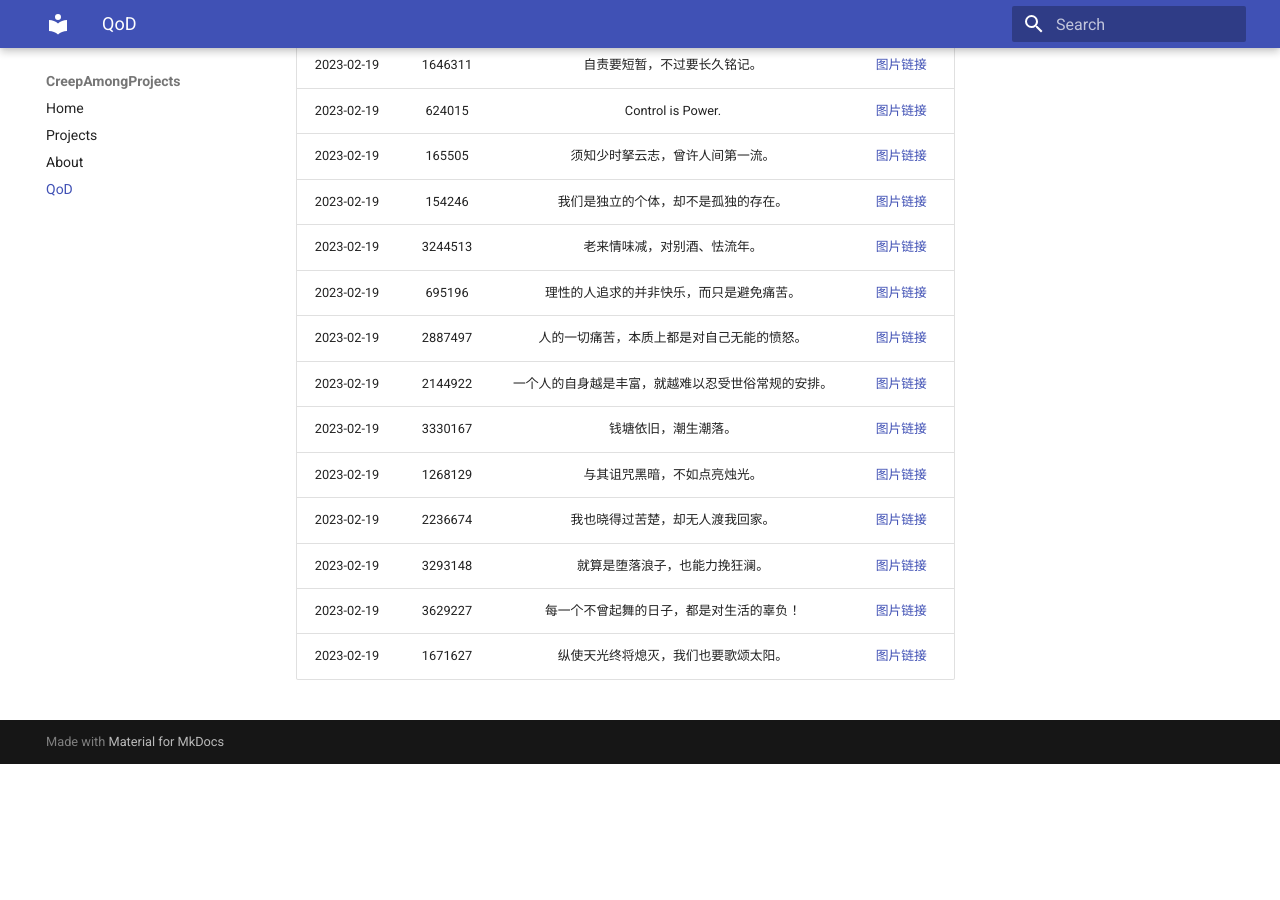
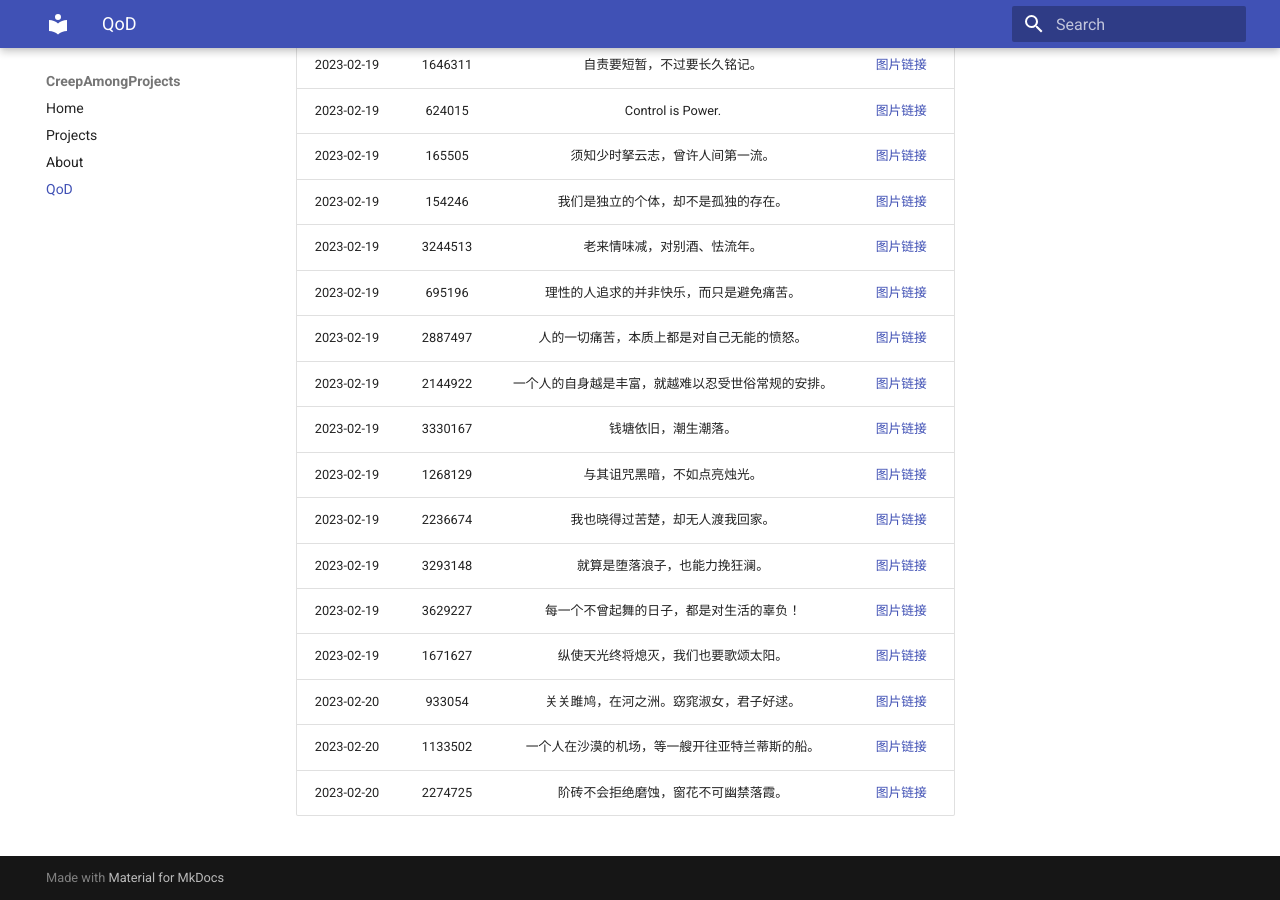
Before and after one commit to Creep-Among-Projects/CAP-Pages, an MkDocs documentation site: the page built from docs/qod.md, in a window 1280 px wide and 900 px high, scrolled down 1265 px. Built offline with MkDocs 1.6.1 and Material for MkDocs 9.7.7, drawn with Linux system fonts in a browser that asks for light colours; comment, search, counter and statistics services are not loaded; before the commit the page ends 2029 px from its top, so only the background shows below that.

Commit message:
QoD Generator: 2023-02-20 20:33:22 UTC+00:00

```diff
--- a/docs/qod.md
+++ b/docs/qod.md
@@ -61,3 +61,6 @@ Theoretically three daily quotes will be automatically updated here each day.
 |2023-02-19|3293148|就算是堕落浪子，也能力挽狂澜。|[图片链接](./qods/3293148.jpg)|
 |2023-02-19|3629227|每一个不曾起舞的日子，都是对生活的辜负！|[图片链接](./qods/3629227.jpg)|
 |2023-02-19|1671627|纵使天光终将熄灭，我们也要歌颂太阳。|[图片链接](./qods/1671627.jpg)|
+|2023-02-20|933054|关关雎鸠，在河之洲。窈窕淑女，君子好逑。|[图片链接](./qods/933054.jpg)|
+|2023-02-20|1133502|一个人在沙漠的机场，等一艘开往亚特兰蒂斯的船。|[图片链接](./qods/1133502.jpg)|
+|2023-02-20|2274725|阶砖不会拒绝磨蚀，窗花不可幽禁落霞。|[图片链接](./qods/2274725.jpg)|
```
Also changed, not shown: docs/qods/1133502.jpg (added), docs/qods/2274725.jpg (added), docs/qods/933054.jpg (added), 1 other file.
